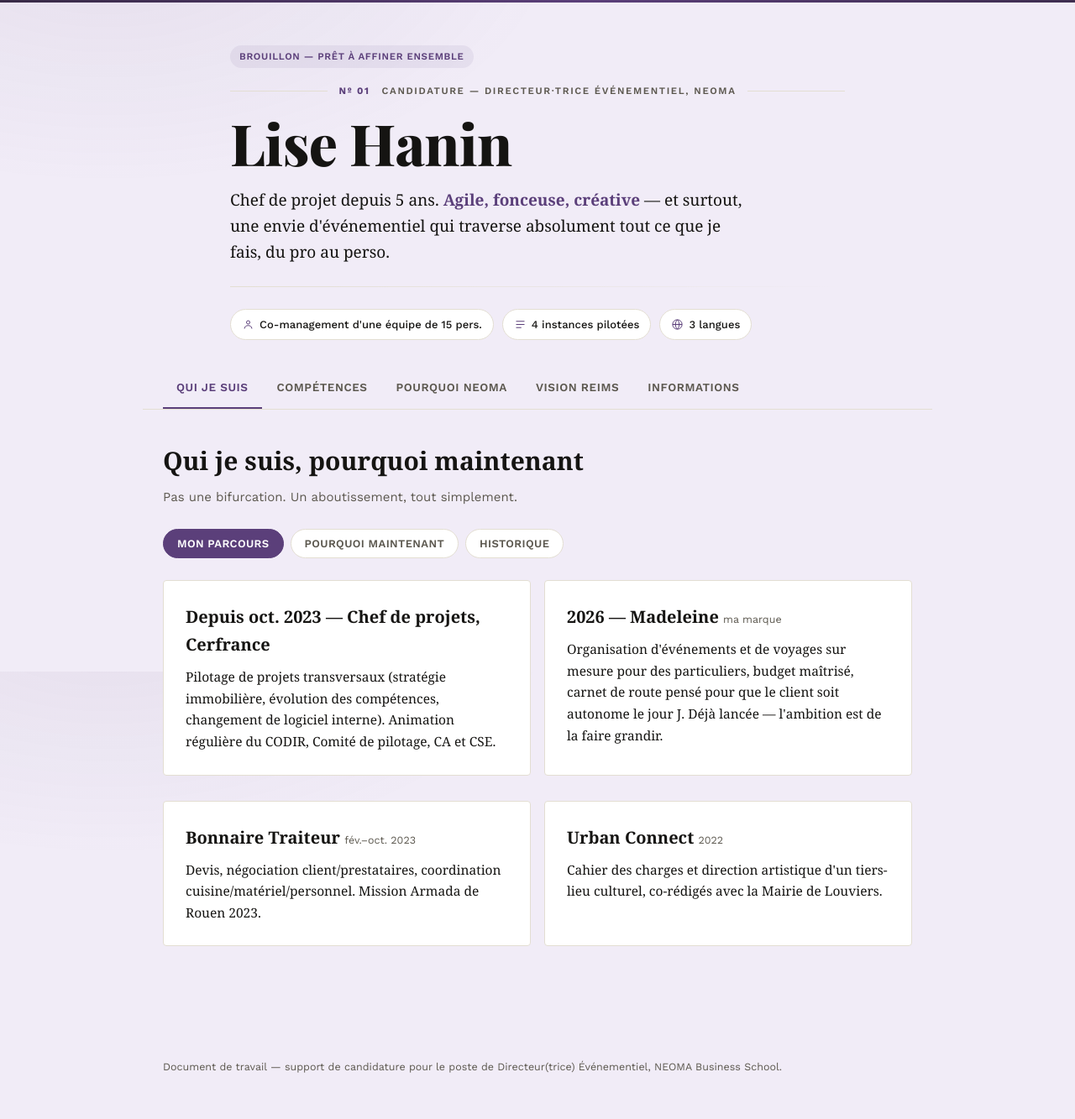
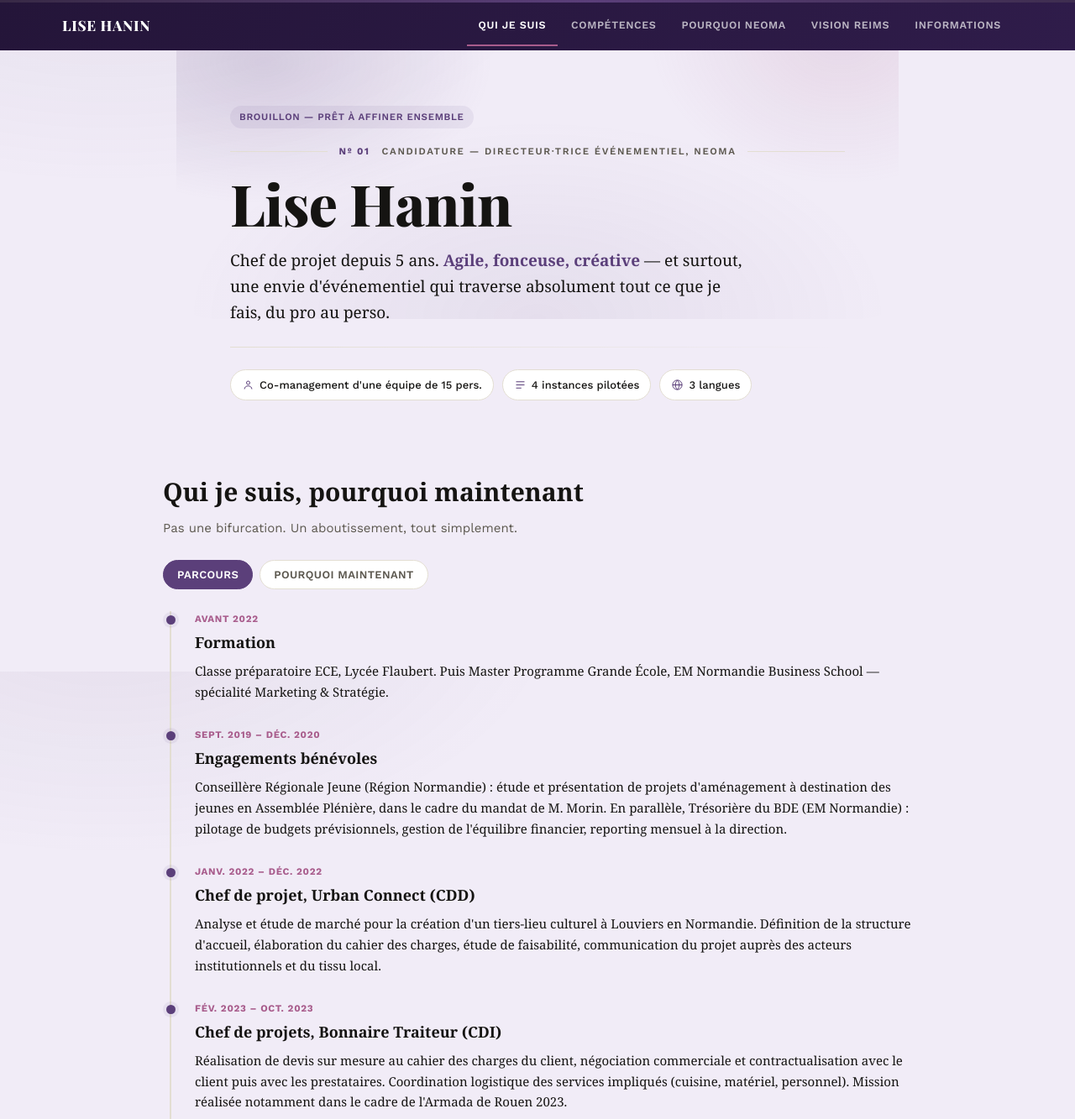
Before and after one commit to lisehanin/candidatureneoma, a plain HTML site: page index.html in a window 1280 px wide. Shown: the top 1333 px of the page at 84% size. Drawn offline with nearby package versions, Linux system fonts and the light colour scheme; a web font is replaced by a local one.

Commit message:
index.html

```diff
--- a/index.html
+++ b/index.html
@@ -69,7 +69,16 @@
   .wrap { max-width: 940px; margin: 0 auto; padding: 8px 24px 100px; }
   .icon { width: 20px; height: 20px; flex-shrink: 0; stroke: currentColor; fill: none; stroke-width: 1.6; }
 
-  header.hero { padding: 52px 24px 0; max-width: 780px; margin: 0 auto; }
+  header.hero {
+    padding: 64px 24px 40px; max-width: 780px; margin: 0 auto; position: relative;
+  }
+  header.hero::before {
+    content: ""; position: absolute; inset: -20px -40px auto -40px; height: 340px; z-index: -1; border-radius: 0 0 40px 40px;
+    background:
+      radial-gradient(ellipse 420px 260px at 12% 10%, rgba(91,63,122,.16), transparent 65%),
+      radial-gradient(ellipse 380px 300px at 92% 0%, rgba(168,92,140,.14), transparent 60%),
+      radial-gradient(ellipse 600px 340px at 50% 100%, rgba(91,63,122,.08), transparent 70%);
+  }
   .kicker { display: flex; align-items: center; gap: 14px; font-size: 11.5px; letter-spacing: .14em; text-transform: uppercase; color: var(--ink-soft); margin-bottom: 20px; font-weight: 600; font-family: "Work Sans", sans-serif; }
   .kicker .line { flex: 1; height: 1px; background: var(--line); }
   .kicker .num { color: var(--accent); font-weight: 700; }
@@ -84,11 +93,17 @@
   .stat-chip { display: flex; align-items: center; gap: 6px; font-size: 13px; font-weight: 500; color: var(--ink); background: var(--panel); border: 1px solid var(--line); padding: 7px 13px; border-radius: 20px; }
   .stat-chip .icon { width: 15px; height: 15px; color: var(--accent); }
 
-  nav.tabs { position: sticky; top: env(safe-area-inset-top, 0px); background: var(--bg); z-index: 10; display: flex; gap: 2px; overflow-x: auto; border-bottom: 1px solid var(--line); padding: 4px 24px 0; max-width: 940px; margin: 28px auto 0; scrollbar-width: none; font-family: "Work Sans", sans-serif; }
+  .masthead {
+    position: sticky; top: env(safe-area-inset-top, 0px); z-index: 20; width: 100%;
+    background: linear-gradient(120deg, #241539, #2f1c4a);
+  }
+  .masthead-inner { max-width: 1180px; margin: 0 auto; display: flex; align-items: center; justify-content: space-between; padding: 0 24px; gap: 20px; }
+  .masthead .logo { font-family: "Playfair Display", Georgia, serif; font-weight: 800; font-size: 17px; color: #fff; letter-spacing: .04em; text-transform: uppercase; white-space: nowrap; padding: 16px 0; }
+  nav.tabs { display: flex; gap: 2px; overflow-x: auto; scrollbar-width: none; font-family: "Work Sans", sans-serif; }
   nav.tabs::-webkit-scrollbar { display: none; }
-  nav.tabs button { font-family: "Work Sans", sans-serif; font-size: 13.5px; font-weight: 600; color: var(--ink-soft); background: none; border: none; padding: 16px 16px; cursor: pointer; white-space: nowrap; border-bottom: 2px solid transparent; text-transform: uppercase; letter-spacing: .04em; transition: color .2s, border-color .2s; }
-  nav.tabs button[aria-selected="true"] { color: var(--accent); border-bottom-color: var(--accent); }
-  nav.tabs button:hover { color: var(--ink); }
+  nav.tabs button { font-family: "Work Sans", sans-serif; font-size: 12.5px; font-weight: 600; color: rgba(255,255,255,.68); background: none; border: none; padding: 16px 14px; cursor: pointer; white-space: nowrap; border-bottom: 2px solid transparent; text-transform: uppercase; letter-spacing: .05em; transition: color .2s, border-color .2s; }
+  nav.tabs button[aria-selected="true"] { color: #fff; border-bottom-color: var(--gold); }
+  nav.tabs button:hover { color: #fff; }
 
   section.panel { display: none; }
   section.panel.active { display: block; animation: reveal .35s cubic-bezier(.2,.7,.3,1); }
@@ -191,6 +206,19 @@
 </head>
 <body>
 
+<div class="masthead">
+  <div class="masthead-inner">
+    <span class="logo">Lise Hanin</span>
+    <nav class="tabs" role="tablist">
+      <button role="tab" aria-selected="true" data-tab="profil">Qui je suis</button>
+      <button role="tab" aria-selected="false" data-tab="competences">Compétences</button>
+      <button role="tab" aria-selected="false" data-tab="pourquoi">Pourquoi NEOMA</button>
+      <button role="tab" aria-selected="false" data-tab="reims">Vision Reims</button>
+      <button role="tab" aria-selected="false" data-tab="informations">Informations</button>
+    </nav>
+  </div>
+</div>
+
 <header class="hero">
   <span class="placeholder-tag">Brouillon — prêt à affiner ensemble</span>
   <div class="kicker"><span class="line"></span><span class="num">Nº 01</span><span>Candidature — Directeur·trice Événementiel, NEOMA</span><span class="line"></span></div>
@@ -204,14 +232,6 @@
   </div>
 </header>
 
-<nav class="tabs" role="tablist">
-  <button role="tab" aria-selected="true" data-tab="profil">Qui je suis</button>
-  <button role="tab" aria-selected="false" data-tab="competences">Compétences</button>
-  <button role="tab" aria-selected="false" data-tab="pourquoi">Pourquoi NEOMA</button>
-  <button role="tab" aria-selected="false" data-tab="reims">Vision Reims</button>
-  <button role="tab" aria-selected="false" data-tab="informations">Informations</button>
-</nav>
-
 <div class="wrap">
 
   <!-- PROFIL -->
@@ -221,47 +241,11 @@
 
     <div class="subnav-group">
       <div class="subnav" role="tablist">
-        <button role="tab" aria-selected="true" data-sub="profil-parcours">Mon parcours</button>
+        <button role="tab" aria-selected="true" data-sub="profil-parcours">Parcours</button>
         <button role="tab" aria-selected="false" data-sub="profil-pourquoi">Pourquoi maintenant</button>
-        <button role="tab" aria-selected="false" data-sub="profil-historique">Historique</button>
       </div>
 
       <div class="subpanel active" id="profil-parcours">
-        <div class="two-col">
-          <div class="card">
-            <h3>Depuis oct. 2023 — Chef de projets, Cerfrance</h3>
-            <p>Pilotage de projets transversaux (stratégie immobilière, évolution des compétences, changement de logiciel interne). Animation régulière du CODIR, Comité de pilotage, CA et CSE.</p>
-          </div>
-          <div class="card">
-            <h3>2026 — Madeleine <span style="color:var(--ink-soft); font-weight:400; font-size:12.5px; font-family:'Work Sans',sans-serif;">ma marque</span></h3>
-            <p>Organisation d'événements et de voyages sur mesure pour des particuliers, budget maîtrisé, carnet de route pensé pour que le client soit autonome le jour J. Déjà lancée — l'ambition est de la faire grandir.</p>
-          </div>
-          <div class="card">
-            <h3>Bonnaire Traiteur <span style="color:var(--ink-soft); font-weight:400; font-size:12.5px; font-family:'Work Sans',sans-serif;">fév.–oct. 2023</span></h3>
-            <p>Devis, négociation client/prestataires, coordination cuisine/matériel/personnel. Mission Armada de Rouen 2023.</p>
-          </div>
-          <div class="card">
-            <h3>Urban Connect <span style="color:var(--ink-soft); font-weight:400; font-size:12.5px; font-family:'Work Sans',sans-serif;">2022</span></h3>
-            <p>Cahier des charges et direction artistique d'un tiers-lieu culturel, co-rédigés avec la Mairie de Louviers.</p>
-          </div>
-        </div>
-      </div>
-
-      <div class="subpanel" id="profil-pourquoi">
-        <div class="card highlight">
-          <h3>Chef de projet depuis 5 ans</h3>
-          <p>Agile, fonceuse, créative.</p>
-          <p>Une ambition de responsabilité, l'expression de ma créativité, une projection évidente dans l'événementiel : à titre personnel avec Madeleine (organisation de 10 événements de 6 à 20 personnes sur 2026) ; à titre associatif, mes débuts à l'EM Normandie (responsabilités d'organisation d'événements en tant que BDE jusqu'à 200 personnes, co-management avec la Présidence d'une équipe de 15 personnes constituée de 3 pôles + support) ; à titre professionnel, lors de mon expérience chez Bonnaire Traiteur (marquée par l'organisation de plusieurs événements professionnels sur les bateaux de l'Armada 2023, coordination de 3 pôles de services).</p>
-          <p>Ce poste est une évidence pour la suite de mon parcours professionnel, dans la mesure où il représente exactement ce que j'aime et souhaite concrétiser pour la suite de ma carrière.</p>
-        </div>
-        <div class="card">
-          <h3>Ma vision à moyen-long terme</h3>
-          <p>J'aspire à élargir mes compétences en management grâce à l'organisation d'événements. Mon objectif est de faire rayonner en créant des événements sur mesure, adaptés aux besoins, tout en utilisant la force du réseau.</p>
-          <p>Concrètement, il s'agit de faire grandir Madeleine, ma marque : j'aide déjà des particuliers à organiser leurs événements, ce qui est très concrètement de la gestion de projet sur mesure appliquée à l'événementiel. Pour que ce soit vraiment concret d'ici une dizaine d'années, il me faut du réseau et des compétences que je n'ai pas encore — et un poste comme celui que propose NEOMA est une valeur nécessaire dans cette équation.</p>
-        </div>
-      </div>
-
-      <div class="subpanel" id="profil-historique">
         <div class="timeline">
           <div class="step">
             <div class="when">Avant 2022</div>
@@ -290,9 +274,23 @@
           </div>
           <div class="step">
             <div class="when">2026</div>
-            <h3>Madeleine</h3>
-            <p>Lancement de ma marque : j'aide des particuliers à organiser leurs événements et leurs voyages sur mesure. 10 événements de 6 à 20 personnes déjà organisés sur l'année.</p>
+            <h3>Madeleine <span style="color:var(--ink-soft); font-weight:400; font-size:12.5px; font-family:'Work Sans',sans-serif;">ma marque</span></h3>
+            <p>Lancement de ma marque : j'aide des particuliers à organiser leurs événements et leurs voyages sur mesure, avec un carnet de route pensé pour que le client soit autonome le jour J. 10 événements de 6 à 20 personnes déjà organisés sur l'année. Déjà lancée — l'ambition est de la faire grandir.</p>
           </div>
+        </div>
+      </div>
+
+      <div class="subpanel" id="profil-pourquoi">
+        <div class="card highlight">
+          <h3>Chef de projet depuis 5 ans</h3>
+          <p>Agile, fonceuse, créative.</p>
+          <p>Une ambition de responsabilité, l'expression de ma créativité, une projection évidente dans l'événementiel : à titre personnel avec Madeleine (organisation de 10 événements de 6 à 20 personnes sur 2026) ; à titre associatif, mes débuts à l'EM Normandie (responsabilités d'organisation d'événements en tant que BDE jusqu'à 200 personnes, co-management avec la Présidence d'une équipe de 15 personnes constituée de 3 pôles + support) ; à titre professionnel, lors de mon expérience chez Bonnaire Traiteur (marquée par l'organisation de plusieurs événements professionnels sur les bateaux de l'Armada 2023, coordination de 3 pôles de services).</p>
+          <p>Ce poste est une évidence pour la suite de mon parcours professionnel, dans la mesure où il représente exactement ce que j'aime et souhaite concrétiser pour la suite de ma carrière.</p>
+        </div>
+        <div class="card">
+          <h3>Ma vision à moyen-long terme</h3>
+          <p>J'aspire à élargir mes compétences en management grâce à l'organisation d'événements. Mon objectif est de faire rayonner en créant des événements sur mesure, adaptés aux besoins, tout en utilisant la force du réseau.</p>
+          <p>Concrètement, il s'agit de faire grandir Madeleine, ma marque : j'aide déjà des particuliers à organiser leurs événements, ce qui est très concrètement de la gestion de projet sur mesure appliquée à l'événementiel. Pour que ce soit vraiment concret d'ici une dizaine d'années, il me faut du réseau et des compétences que je n'ai pas encore — et un poste comme celui que propose NEOMA est une valeur nécessaire dans cette équation.</p>
         </div>
       </div>
     </div>
```
